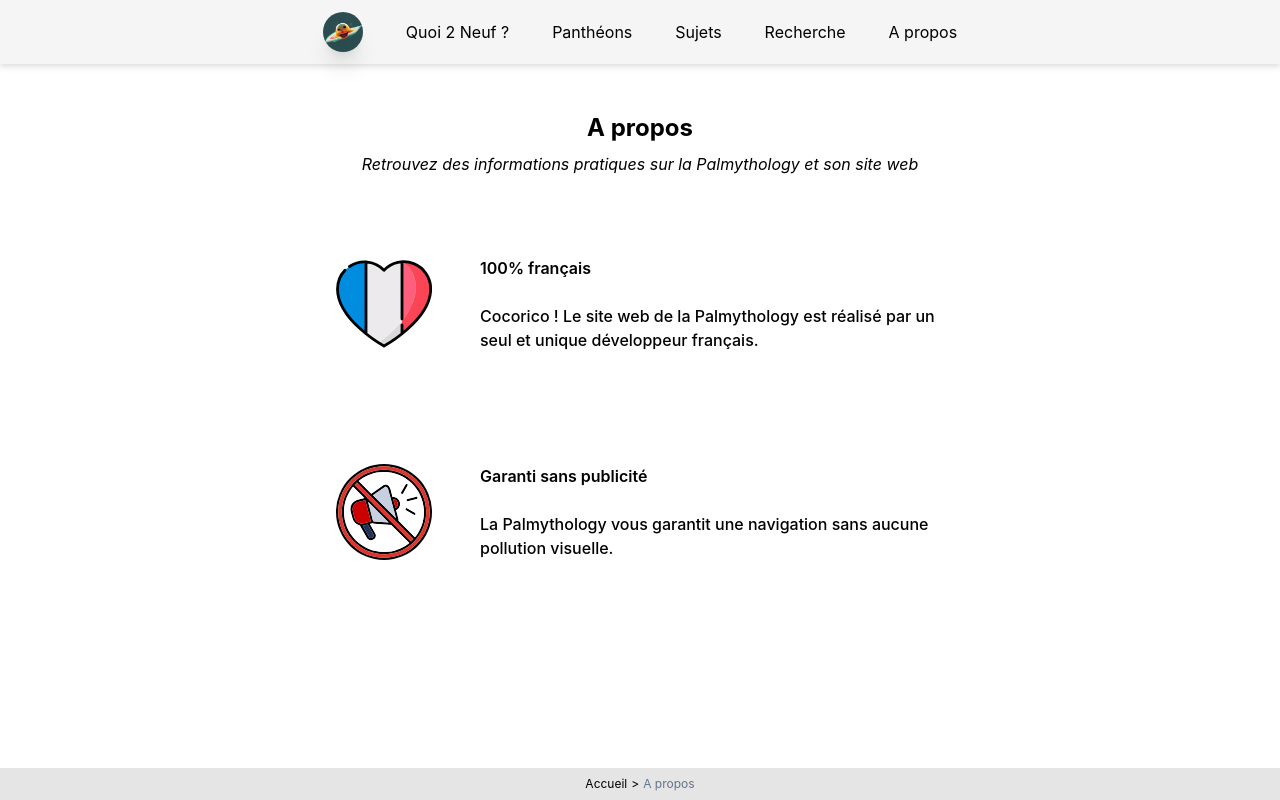
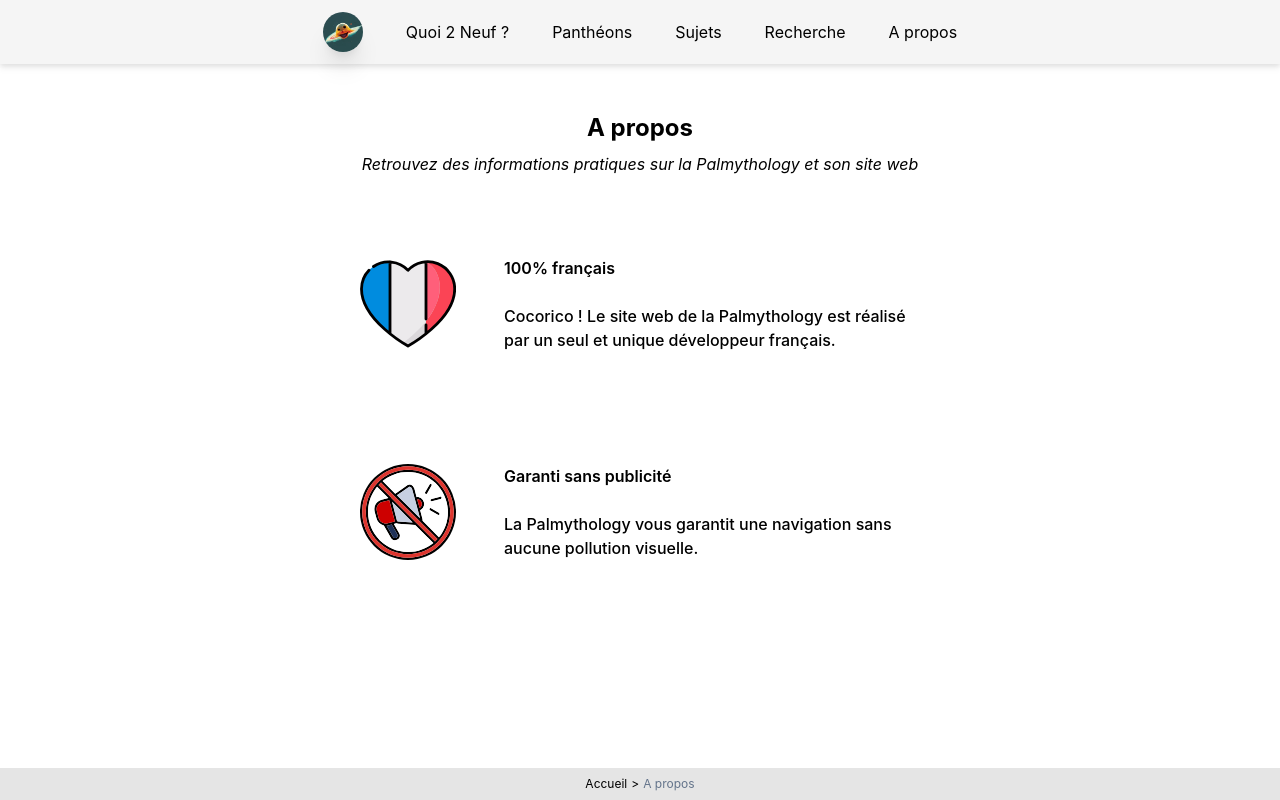
Before and after one commit to AlexisValentin/palmythology, a Next.js app: page /about in a window 1280 px wide. Shown: the top 800 px of the page. Built offline with nearby package versions, Linux system fonts and the light colour scheme; what @storyblok/react would draw is missing.

Commit message:
fix: wrap Q2N month list correctly

```diff
--- a/app/layout.tsx
+++ b/app/layout.tsx
@@ -24,8 +24,8 @@ const MainLayout: React.FC<MainLayoutProps> = ({ children }) => {
       <html lang="fr">
         <body>
           <MainMenu />
-          <div className="flex flex-col min-h-screen">
-            <div className="px-6 mb-20 sm:px-24 md:px-40 lg:px-56 xl:px-72 2xl:px-96">
+          <div className="flex flex-col px-6">
+            <div className="flex flex-col items-center min-h-screen mb-20 sm:px-24 md:px-40 lg:px-56 xl:px-72 2xl:px-96">
               {children}
             </div>
           </div>
--- a/package.json
+++ b/package.json
@@ -1,6 +1,6 @@
 {
   "name": "palmythology",
-  "version": "2.7.0",
+  "version": "2.7.1",
   "private": true,
   "dependencies": {
     "@storyblok/react": "^4.0.0",
--- a/src/components/domains/cards/Quoi2NeufCardList.tsx
+++ b/src/components/domains/cards/Quoi2NeufCardList.tsx
@@ -119,12 +119,10 @@ const Q2NItemLists = ({
         height={50}
         onClick={() => updateSelectedMonth('before')}
       />
-      <div>
-        <Q2NSingleMonth
-          quoi2NeufStories={quoi2NeufStories}
-          quoi2NeufMonth={selectedMonthValue}
-        />
-      </div>
+      <Q2NSingleMonth
+        quoi2NeufStories={quoi2NeufStories}
+        quoi2NeufMonth={selectedMonthValue}
+      />
       <Image
         className={`h-min cursor-pointer hover:opacity-75 ${selectedMonthValue === currentMonth && 'invisible'}`}
         src={DoubleRightArrowIcon}
@@ -171,14 +169,14 @@ const Q2NSingleMonth = ({
         )
       })}
       {itemCount === 0 && (
-        <>
+        <div className="flex flex-col justify-center items-center flex-wrap">
           <h3 className="text-2xl font-bold mb-4">
             Oops, le planning n'a pas été défini pour ce mois-ci
           </h3>
           <h4 className="text-xl">
             Vous pouvez peut-être retenter votre chance plus tard !
           </h4>
-        </>
+        </div>
       )}
     </div>
   )
```
Also changed, not shown: changelog/CHANGELOG_2.7.1.md (renamed from changelog/CHANGELOG_2.7.0.md, +6 -0 lines), 1 other file (tests, documents, lock files or other folders).
